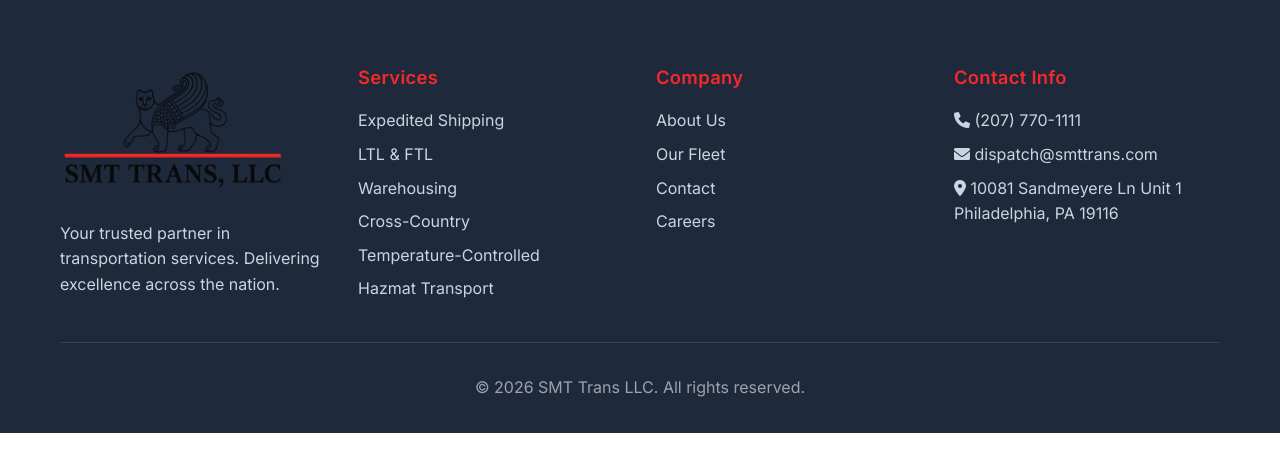
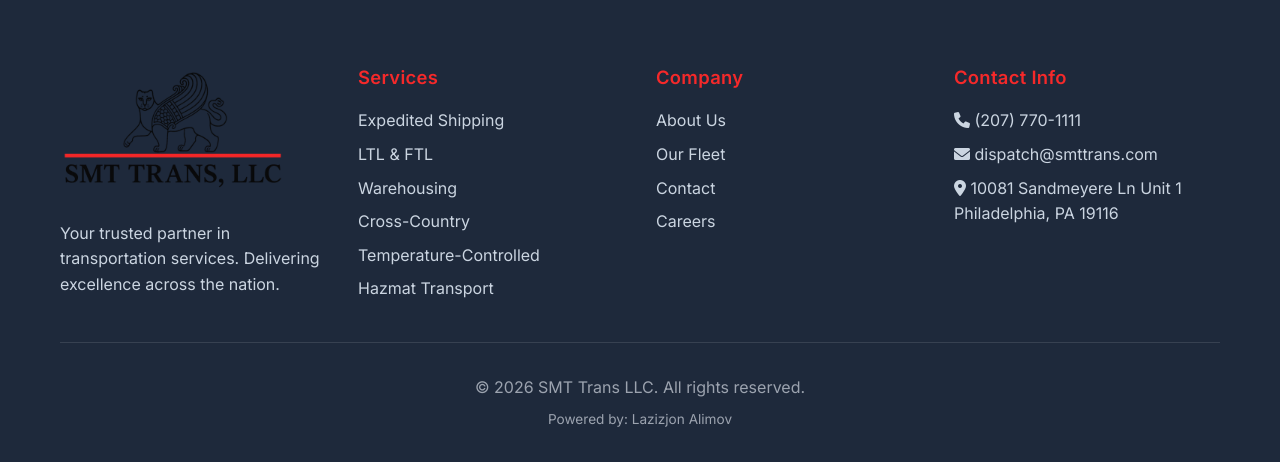
Before and after one commit to chavousllc/smttrans, a Flask app: page / in a window 1280 px wide. Shown: the part 4943-5405 px from the top of the page. Before the commit the page ends 5376 px from the top, so only its background shows below. Run offline with Flask 3, Linux system fonts and the light colour scheme; some libraries are stand-ins or nearby versions.

Commit message:
Add Powered by credit to footer

```diff
--- a/public/static/css/footer.css
+++ b/public/static/css/footer.css
@@ -90,3 +90,18 @@
     text-align: center;
     color: #9ca3af;
 }
+
+.powered-by {
+    margin-top: 0.5rem;
+    font-size: 0.85rem;
+}
+
+.powered-by a {
+    color: #9ca3af;
+    text-decoration: none;
+    transition: color 0.3s ease;
+}
+
+.powered-by a:hover {
+    color: var(--brand-red);
+}
--- a/templates/components/footer.html
+++ b/templates/components/footer.html
@@ -54,6 +54,7 @@
         </div>
         <div class="footer-bottom">
             <p>&copy; {{ current_year }} SMT Trans LLC. All rights reserved.</p>
+            <p class="powered-by">Powered by: <a href="https://lazizjonalimov.github.io/" target="_blank" rel="noopener">Lazizjon Alimov</a></p>
         </div>
     </div>
 </footer>
```
